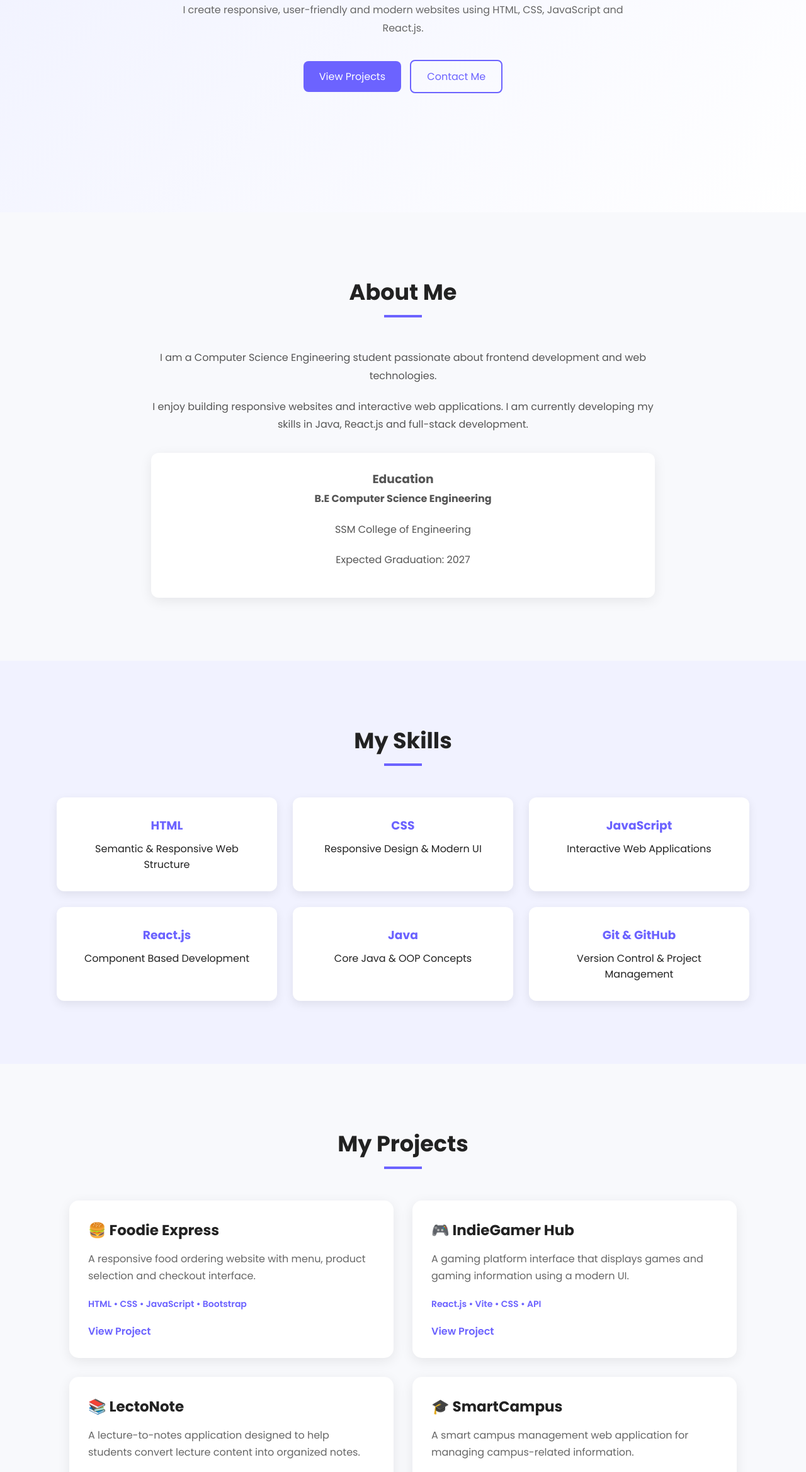
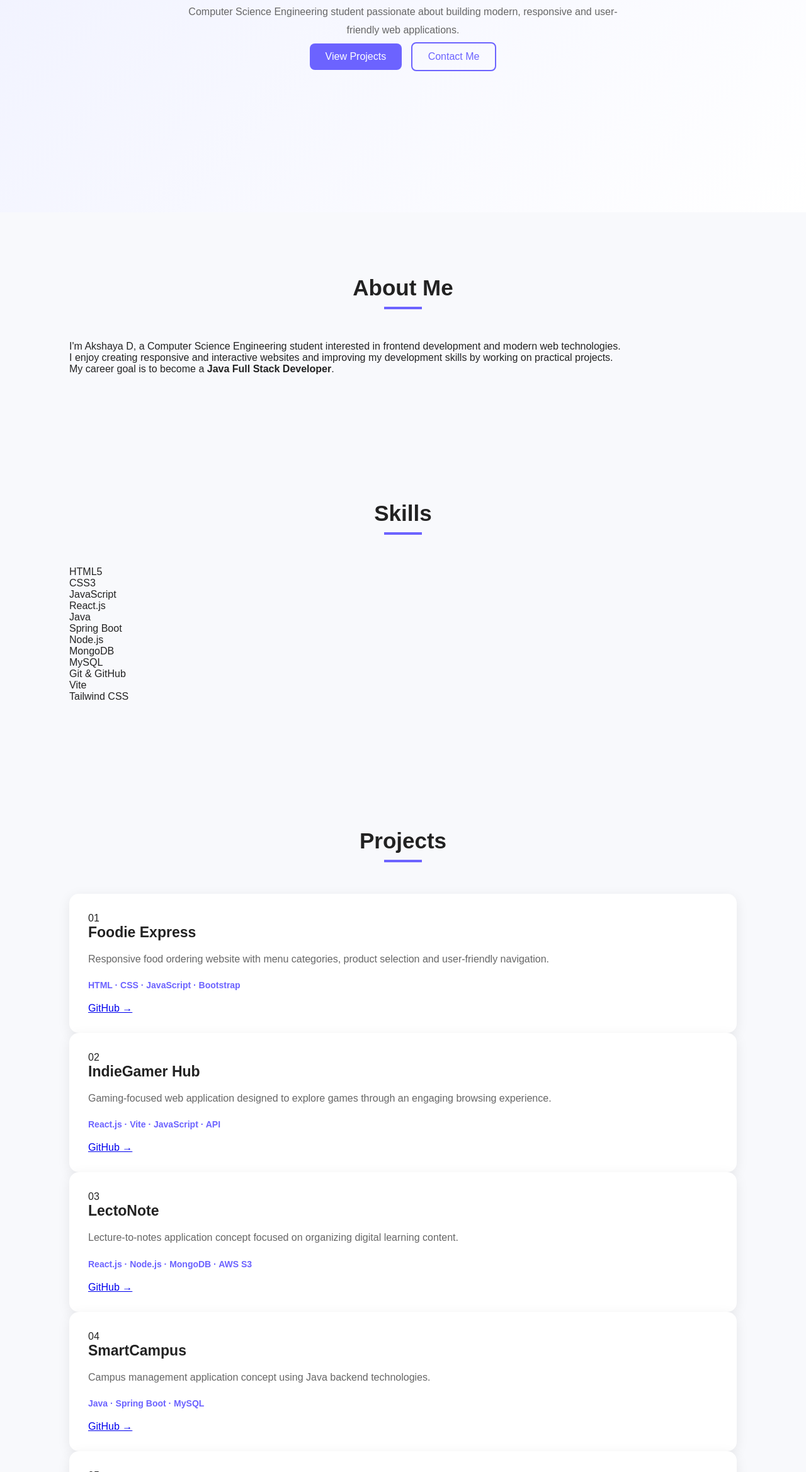
Before and after one commit to Akshu0210/Portfolio-, a plain HTML site: page index.html in a window 1280 px wide. Shown: the part 463-2800 px from the top of the page at 63% size. Drawn offline with Linux system fonts and the light colour scheme.

Commit message:
Update index.html with new content and structure

```diff
--- a/index.html
+++ b/index.html
@@ -4,38 +4,38 @@
     <meta charset="UTF-8">
     <meta name="viewport" content="width=device-width, initial-scale=1.0">
 
-    <title>Akshaya | Frontend Developer</title>
+    <title>Akshaya D | Frontend Developer</title>
+
+    <meta name="description"
+          content="Akshaya D - Computer Science Engineering student and aspiring Frontend Developer.">
 
     <link rel="stylesheet" href="style.css">
-
-    <link rel="preconnect" href="https://fonts.googleapis.com">
-    <link rel="preconnect" href="https://fonts.gstatic.com" crossorigin>
-    <link href="https://fonts.googleapis.com/css2?family=Poppins:wght@300;400;500;600;700&display=swap" rel="stylesheet">
 </head>
 
 <body>
 
-    <!-- Navbar -->
+    <!-- Navigation -->
     <header>
         <nav class="navbar">
 
-            <h2 class="logo">Akshaya<span>.</span></h2>
+            <a href="#home" class="logo">
+                Akshaya<span>.</span>
+            </a>
 
-            <ul class="nav-links">
-                <li><a href="#home">Home</a></li>
-                <li><a href="#about">About</a></li>
-                <li><a href="#skills">Skills</a></li>
-                <li><a href="#projects">Projects</a></li>
-                <li><a href="#contact">Contact</a></li>
-            </ul>
-
-            <button id="themeBtn">🌙</button>
+            <div class="nav-links">
+                <a href="#home">Home</a>
+                <a href="#about">About</a>
+                <a href="#skills">Skills</a>
+                <a href="#projects">Projects</a>
+                <a href="#education">Education</a>
+                <a href="#contact">Contact</a>
+            </div>
 
         </nav>
     </header>
 
 
-    <!-- Home -->
+    <!-- Hero Section -->
     <section id="home" class="hero">
 
         <div class="hero-content">
@@ -44,16 +44,25 @@
 
             <h1>Akshaya D</h1>
 
-            <h2>Frontend Developer</h2>
+            <h2>
+                Aspiring <span>Frontend Developer</span>
+            </h2>
 
             <p>
-                I create responsive, user-friendly and modern websites
-                using HTML, CSS, JavaScript and React.js.
+                Computer Science Engineering student passionate about
+                building modern, responsive and user-friendly web applications.
             </p>
 
-            <div class="hero-buttons">
-                <a href="#projects" class="btn">View Projects</a>
-                <a href="#contact" class="btn outline">Contact Me</a>
+            <div class="buttons">
+
+                <a href="#projects" class="btn">
+                    View Projects
+                </a>
+
+                <a href="#contact" class="btn outline">
+                    Contact Me
+                </a>
+
             </div>
 
         </div>
@@ -66,38 +75,22 @@
 
         <h2 class="section-title">About Me</h2>
 
-        <div class="about-container">
-
-            <div class="about-text">
+        <div class="about">
 
             <p>
-                    I am a Computer Science Engineering student passionate
-                    about frontend development and web technologies.
+                I'm Akshaya D, a Computer Science Engineering student
+                interested in frontend development and modern web technologies.
             </p>
 
             <p>
-                    I enjoy building responsive websites and interactive
-                    web applications. I am currently developing my skills
-                    in Java, React.js and full-stack development.
-                </p>
-
-                <div class="education">
-                    <h3>Education</h3>
-
-                    <p>
-                        <strong>B.E Computer Science Engineering</strong>
+                I enjoy creating responsive and interactive websites and
+                improving my development skills by working on practical projects.
             </p>
 
             <p>
-                        SSM College of Engineering
+                My career goal is to become a
+                <strong>Java Full Stack Developer</strong>.
             </p>
-
-                    <p>
-                        Expected Graduation: 2027
-                    </p>
-                </div>
-
-            </div>
 
         </div>
 
@@ -105,41 +98,24 @@
 
 
     <!-- Skills -->
-    <section id="skills" class="section skills-section">
+    <section id="skills" class="section">
 
-        <h2 class="section-title">My Skills</h2>
+        <h2 class="section-title">Skills</h2>
 
-        <div class="skills-container">
+        <div class="skills">
 
-            <div class="skill-card">
-                <h3>HTML</h3>
-                <p>Semantic & Responsive Web Structure</p>
-            </div>
-
-            <div class="skill-card">
-                <h3>CSS</h3>
-                <p>Responsive Design & Modern UI</p>
-            </div>
-
-            <div class="skill-card">
-                <h3>JavaScript</h3>
-                <p>Interactive Web Applications</p>
-            </div>
-
-            <div class="skill-card">
-                <h3>React.js</h3>
-                <p>Component Based Development</p>
-            </div>
-
-            <div class="skill-card">
-                <h3>Java</h3>
-                <p>Core Java & OOP Concepts</p>
-            </div>
-
-            <div class="skill-card">
-                <h3>Git & GitHub</h3>
-                <p>Version Control & Project Management</p>
-            </div>
+            <div class="skill">HTML5</div>
+            <div class="skill">CSS3</div>
+            <div class="skill">JavaScript</div>
+            <div class="skill">React.js</div>
+            <div class="skill">Java</div>
+            <div class="skill">Spring Boot</div>
+            <div class="skill">Node.js</div>
+            <div class="skill">MongoDB</div>
+            <div class="skill">MySQL</div>
+            <div class="skill">Git & GitHub</div>
+            <div class="skill">Vite</div>
+            <div class="skill">Tailwind CSS</div>
 
         </div>
 
@@ -149,78 +125,145 @@
     <!-- Projects -->
     <section id="projects" class="section">
 
-        <h2 class="section-title">My Projects</h2>
+        <h2 class="section-title">Projects</h2>
 
-        <div class="projects-container">
+        <div class="projects">
+
 
             <div class="project-card">
 
-                <h3>🍔 Foodie Express</h3>
+                <span>01</span>
+
+                <h3>Foodie Express</h3>
 
                 <p>
-                    A responsive food ordering website with menu,
-                    product selection and checkout interface.
+                    Responsive food ordering website with menu categories,
+                    product selection and user-friendly navigation.
                 </p>
 
                 <div class="tech">
-                    HTML • CSS • JavaScript • Bootstrap
+                    HTML · CSS · JavaScript · Bootstrap
                 </div>
 
-                <a href="#" class="project-btn">View Project</a>
+                <a href="https://github.com/Akshu0210"
+                   target="_blank">
+                    GitHub →
+                </a>
 
             </div>
 
 
             <div class="project-card">
 
-                <h3>🎮 IndieGamer Hub</h3>
+                <span>02</span>
+
+                <h3>IndieGamer Hub</h3>
 
                 <p>
-                    A gaming platform interface that displays games
-                    and gaming information using a modern UI.
+                    Gaming-focused web application designed to explore
+                    games through an engaging browsing experience.
                 </p>
 
                 <div class="tech">
-                    React.js • Vite • CSS • API
+                    React.js · Vite · JavaScript · API
                 </div>
 
-                <a href="#" class="project-btn">View Project</a>
+                <a href="https://github.com/Akshu0210"
+                   target="_blank">
+                    GitHub →
+                </a>
 
             </div>
 
 
             <div class="project-card">
 
-                <h3>📚 LectoNote</h3>
+                <span>03</span>
+
+                <h3>LectoNote</h3>
 
                 <p>
-                    A lecture-to-notes application designed to help
-                    students convert lecture content into organized notes.
+                    Lecture-to-notes application concept focused on
+                    organizing digital learning content.
                 </p>
 
                 <div class="tech">
-                    React.js • Node.js • MongoDB
+                    React.js · Node.js · MongoDB · AWS S3
                 </div>
 
-                <a href="#" class="project-btn">View Project</a>
+                <a href="https://github.com/Akshu0210"
+                   target="_blank">
+                    GitHub →
+                </a>
 
             </div>
 
 
             <div class="project-card">
 
-                <h3>🎓 SmartCampus</h3>
+                <span>04</span>
+
+                <h3>SmartCampus</h3>
 
                 <p>
-                    A smart campus management web application
-                    for managing campus-related information.
+                    Campus management application concept using Java
+                    backend technologies.
                 </p>
 
                 <div class="tech">
-                    Java • Spring Boot • MySQL
+                    Java · Spring Boot · MySQL
                 </div>
 
-                <a href="#" class="project-btn">View Project</a>
+                <a href="https://github.com/Akshu0210"
+                   target="_blank">
+                    GitHub →
+                </a>
+
+            </div>
+
+
+            <div class="project-card">
+
+                <span>05</span>
+
+                <h3>Real-Time Chat Application</h3>
+
+                <p>
+                    Real-time communication application concept focused
+                    on client-server messaging.
+                </p>
+
+                <div class="tech">
+                    Java · Socket Programming · Networking
+                </div>
+
+                <a href="https://github.com/Akshu0210"
+                   target="_blank">
+                    GitHub →
+                </a>
+
+            </div>
+
+
+            <div class="project-card">
+
+                <span>06</span>
+
+                <h3>StudySync</h3>
+
+                <p>
+                    Collaborative learning application concept involving
+                    file handling and real-time communication.
+                </p>
+
+                <div class="tech">
+                    React.js · Node.js · Socket.io · AWS S3
+                </div>
+
+                <a href="https://github.com/Akshu0210"
+                   target="_blank">
+                    GitHub →
+                </a>
 
             </div>
 
@@ -229,28 +272,58 @@
     </section>
 
 
-    <!-- Contact -->
-    <section id="contact" class="section contact-section">
+    <!-- Education -->
+    <section id="education" class="section">
 
-        <h2 class="section-title">Contact Me</h2>
+        <h2 class="section-title">Education</h2>
 
-        <p class="contact-text">
-            Interested in working together? Feel free to contact me.
-        </p>
+        <div class="education-card">
 
-        <div class="contact-info">
+            <h3>B.E. Computer Science and Engineering</h3>
 
-            <p>📧 Email: yourmail@gmail.com</p>
+            <h4>SSM College of Engineering</h4>
 
-            <p>💻 GitHub: github.com/yourusername</p>
-
-            <p>🔗 LinkedIn: linkedin.com/in/yourusername</p>
+            <p>2023 – 2027</p>
 
         </div>
 
-        <a href="mailto:yourmail@gmail.com" class="btn">
-            Send Email
+        <div class="education-card">
+
+            <h3>Higher Secondary Education</h3>
+
+            <h4>Sowdeswari Matric Higher Secondary School</h4>
+
+        </div>
+
+    </section>
+
+
+    <!-- Contact -->
+    <section id="contact" class="section contact">
+
+        <h2 class="section-title">Let's Connect</h2>
+
+        <p>
+            I'm open to internship opportunities, collaborations
+            and interesting projects.
+        </p>
+
+        <div class="contact-links">
+
+            <a href="https://github.com/Akshu0210"
+               target="_blank">
+                GitHub
             </a>
+
+            <a href="mailto:your-email@example.com">
+                Email
+            </a>
+
+            <a href="#">
+                LinkedIn
+            </a>
+
+        </div>
 
     </section>
 
```
Lines whose indentation alone changed are shown as unchanged.
